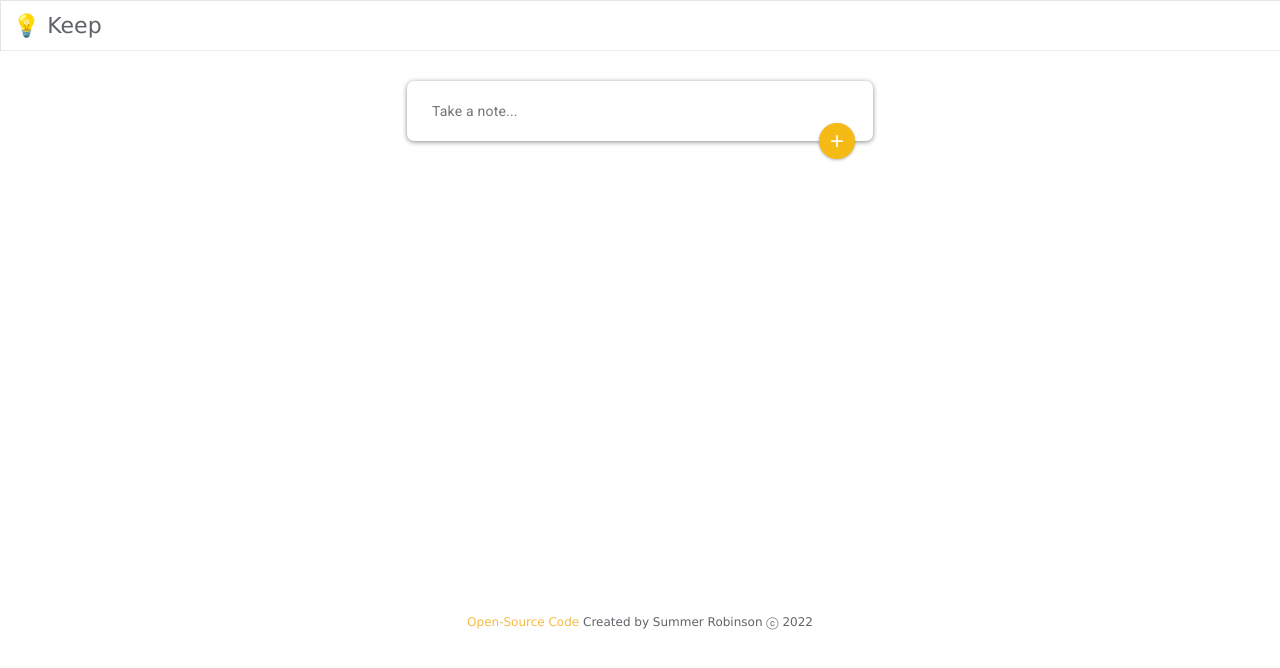
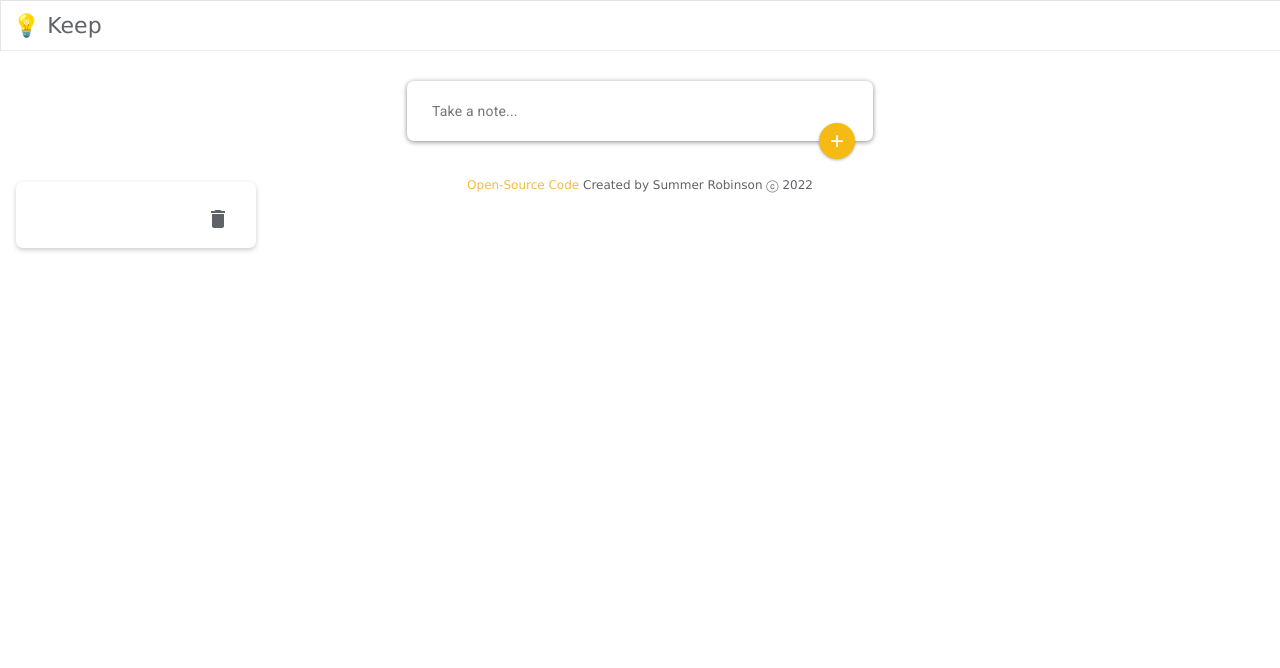
Before and after one commit to SummerinTech/keeper-app-react, a React (Create React App) app: page / in a window 1280 px wide. Shown: the top 668 px of the page. Built offline with nearby package versions, Linux system fonts and the light colour scheme.

Commit message:
style Note component

```diff
--- a/package.json
+++ b/package.json
@@ -3,6 +3,8 @@
   "version": "0.1.0",
   "private": true,
   "dependencies": {
+    "@material-ui/core": "^4.12.3",
+    "@material-ui/icons": "^4.11.2",
     "@testing-library/jest-dom": "^5.16.1",
     "@testing-library/react": "^12.1.2",
     "@testing-library/user-event": "^13.5.0",
--- a/src/App.css
+++ b/src/App.css
@@ -7,6 +7,7 @@
 	text-align: center;
 }
 
+/* Header component */
 .Header {
 	font-family: Verdana, Geneva, Tahoma, sans-serif;
 	box-shadow: inset 1px 1px 0 rgb(0 0 0 / 10%), inset 0 -1px 0 rgb(0 0 0 / 7%);
@@ -20,15 +21,12 @@
 	padding: 1%;
 }
 
+/* Create Area Component */
 .CreateArea {
 	font-family: "Roboto", sans-serif;
 	color: rgb(32, 33, 36);
 	margin: 2% auto;
 }
-
-/* .create-form {
-
-} */
 
 form {
 	position: relative;
@@ -83,13 +81,48 @@ form button {
 	font-size: 24px;
 }
 
+/* Note component */
+
+.Note {
+	background: #fff;
+	border-radius: 7px;
+	box-shadow: 0 2px 5px #ccc;
+	padding: 10px;
+	width: 240px;
+	margin: 16px;
+	float: left;
+}
+
+.Note h1 {
+	font-size: 1.1em;
+	margin-bottom: 6px;
+}
+.Note p {
+	font-size: 1.1em;
+	margin-bottom: 10px;
+	white-space: pre-wrap;
+	word-wrap: break-word;
+}
+
+.Note button {
+	position: relative;
+	float: right;
+	margin-right: 10px;
+	border: none;
+	width: 36px;
+	height: 36px;
+	cursor: pointer;
+	outline: none;
+	background-color: transparent;
+	color: var(--gray-color);
+}
+/* Footer component */
 .Footer {
 	font-family: Verdana, Geneva, Tahoma, sans-serif;
 	font-size: 12px;
 	color: var(--gray-color);
 	padding: 1%;
 	position: relative;
-	padding-bottom: 450px;
 }
 
 .Footer footer {
--- a/src/App.js
+++ b/src/App.js
@@ -2,12 +2,14 @@ import "./App.css";
 import Header from "./Components/Header";
 import CreateArea from "./Components/CreateArea";
 import Footer from "./Components/Footer";
+import Note from "./Components/Note";
 
 function App() {
 	return (
 		<div className="App">
 			<Header />
 			<CreateArea />
+			<Note />
 			<Footer />
 		</div>
 	);
--- /dev/null
+++ b/src/Components/Note.js
@@ -0,0 +1,16 @@
+import React from "react";
+import DeleteIcon from "@material-ui/icons/Delete";
+
+const Note = (props) => {
+	return (
+		<div className="Note">
+			<h1>{props.title}</h1>
+			<p>{props.content}</p>
+			<button>
+				<DeleteIcon />
+			</button>
+		</div>
+	);
+};
+
+export default Note;
```
Also changed, not shown: 2 other files (tests, documents, lock files or other folders).
